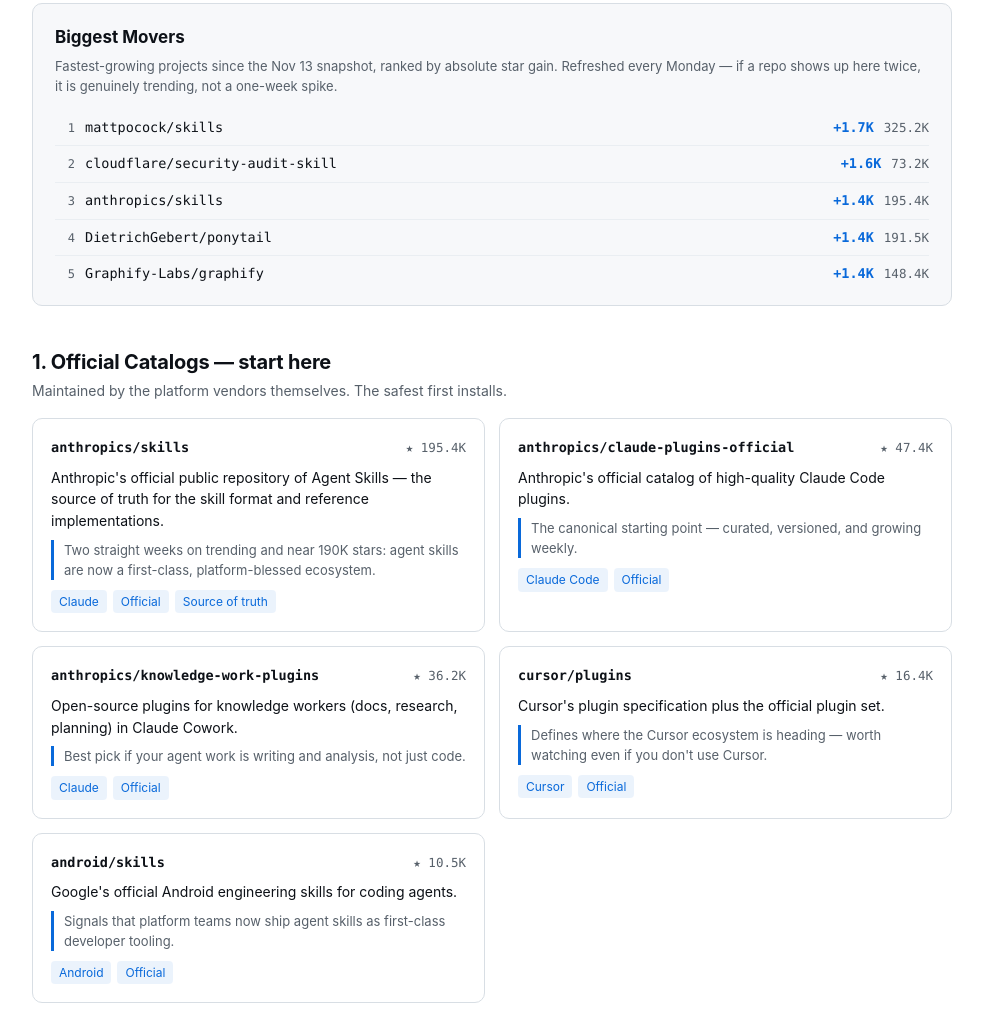
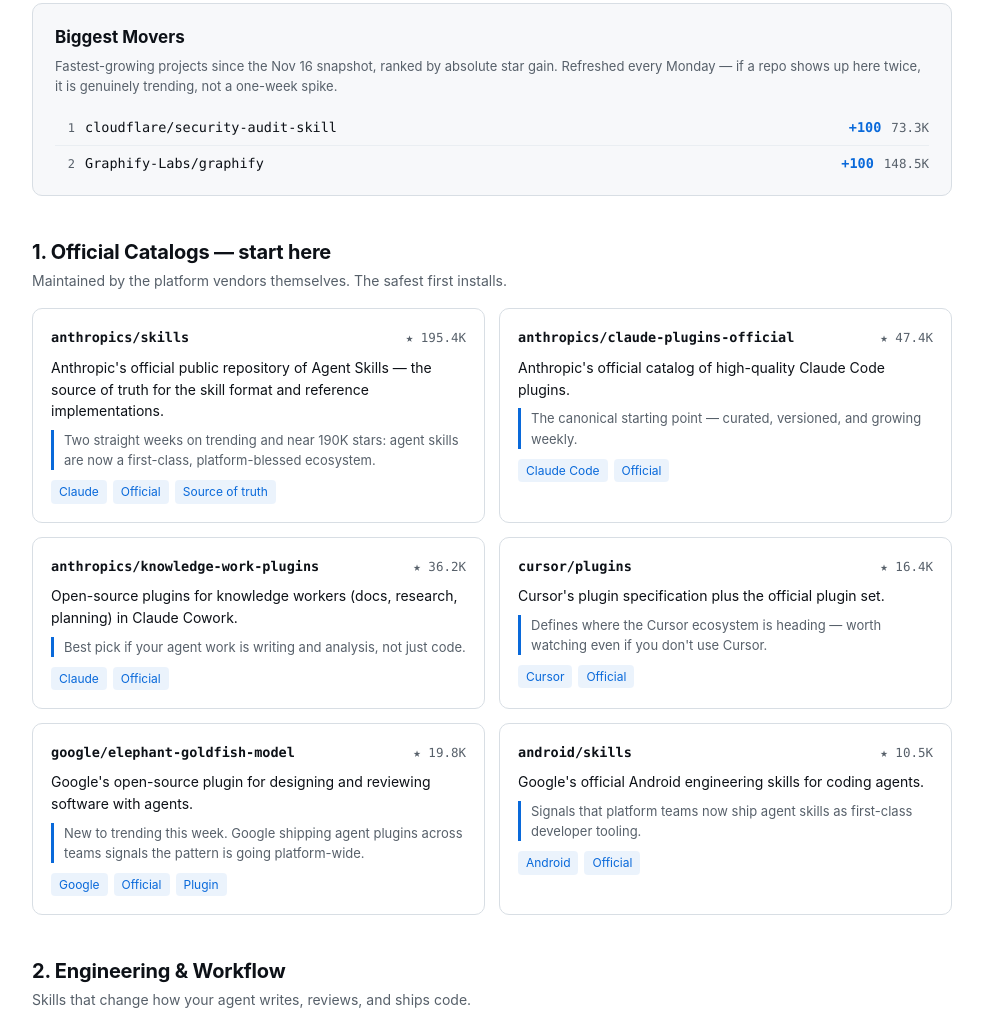
Before and after one commit to qwehkkk/ai-tools-en, a plain HTML site: page agent-skills.html in a window 1280 px wide. Shown: the part 236-1251 px from the top of the page, without its empty margins (148-1131 px from the left). Drawn offline with Linux system fonts and the light colour scheme.

Commit message:
周更 2026-11-16：新增 google/elephant-goldfish-model（19.8K，Google 官方 agent plugin），2 处星数修正（cloudflare 73.3K、Graphify 148.5K），STATUS.md 补记第 5 次周更

```diff
--- a/agent-skills.html
+++ b/agent-skills.html
@@ -11,7 +11,7 @@
   <meta property="og:type" content="website">
   <meta property="og:site_name" content="GetToolkit">
   <meta property="og:title" content="Best Agent Skills &amp; Plugins Directory (2026)">
-  <meta property="og:description" content="The 20 agent skills and plugins actually worth installing, categorized for Claude Code, Cursor, Codex and Gemini CLI.">
+  <meta property="og:description" content="The 21 agent skills and plugins actually worth installing, categorized for Claude Code, Cursor, Codex and Gemini CLI.">
   <meta property="og:url" content="https://getoolkit.com/agent-skills">
   <meta property="og:image" content="https://getoolkit.com/og-image.png">
   <meta property="og:image:width" content="1200">
@@ -214,37 +214,19 @@
 
   <section class="movers" aria-labelledby="movers-title">
     <h2 class="movers-title" id="movers-title">Biggest Movers</h2>
-    <p class="movers-desc">Fastest-growing projects since the Nov 13 snapshot, ranked by absolute star gain. Refreshed every Monday &mdash; if a repo shows up here twice, it is genuinely trending, not a one-week spike.</p>
+    <p class="movers-desc">Fastest-growing projects since the Nov 16 snapshot, ranked by absolute star gain. Refreshed every Monday &mdash; if a repo shows up here twice, it is genuinely trending, not a one-week spike.</p>
     <ol class="movers-list">
       <li class="mover">
         <span class="mover-rank">1</span>
-        <a class="mover-repo" href="https://github.com/mattpocock/skills">mattpocock/skills</a>
-        <span class="mover-gain">+1.7K</span>
-        <span class="mover-total">325.2K</span>
+        <a class="mover-repo" href="https://github.com/cloudflare/security-audit-skill">cloudflare/security-audit-skill</a>
+        <span class="mover-gain">+100</span>
+        <span class="mover-total">73.3K</span>
       </li>
       <li class="mover">
         <span class="mover-rank">2</span>
-        <a class="mover-repo" href="https://github.com/cloudflare/security-audit-skill">cloudflare/security-audit-skill</a>
-        <span class="mover-gain">+1.6K</span>
-        <span class="mover-total">73.2K</span>
-      </li>
-      <li class="mover">
-        <span class="mover-rank">3</span>
-        <a class="mover-repo" href="https://github.com/anthropics/skills">anthropics/skills</a>
-        <span class="mover-gain">+1.4K</span>
-        <span class="mover-total">195.4K</span>
-      </li>
-      <li class="mover">
-        <span class="mover-rank">4</span>
-        <a class="mover-repo" href="https://github.com/DietrichGebert/ponytail">DietrichGebert/ponytail</a>
-        <span class="mover-gain">+1.4K</span>
-        <span class="mover-total">191.5K</span>
-      </li>
-      <li class="mover">
-        <span class="mover-rank">5</span>
         <a class="mover-repo" href="https://github.com/Graphify-Labs/graphify">Graphify-Labs/graphify</a>
-        <span class="mover-gain">+1.4K</span>
-        <span class="mover-total">148.4K</span>
+        <span class="mover-gain">+100</span>
+        <span class="mover-total">148.5K</span>
       </li>
     </ol>
   </section>
@@ -275,6 +257,12 @@
       <div class="skill-desc">Cursor's plugin specification plus the official plugin set.</div>
       <div class="skill-verdict">Defines where the Cursor ecosystem is heading &mdash; worth watching even if you don't use Cursor.</div>
       <div class="skill-tags"><span class="skill-tag">Cursor</span><span class="skill-tag">Official</span></div>
+    </div>
+    <div class="skill-card">
+      <div class="skill-head"><a href="https://github.com/google/elephant-goldfish-model">google/elephant-goldfish-model</a><span class="skill-stars">&#9733; 19.8K</span></div>
+      <div class="skill-desc">Google's open-source plugin for designing and reviewing software with agents.</div>
+      <div class="skill-verdict">New to trending this week. Google shipping agent plugins across teams signals the pattern is going platform-wide.</div>
+      <div class="skill-tags"><span class="skill-tag">Google</span><span class="skill-tag">Official</span><span class="skill-tag">Plugin</span></div>
     </div>
     <div class="skill-card">
       <div class="skill-head"><a href="https://github.com/android/skills">android/skills</a><span class="skill-stars">&#9733; 10.5K</span></div>
@@ -312,7 +300,7 @@
       <div class="skill-tags"><span class="skill-tag">CLAUDE.md</span><span class="skill-tag">Mindset</span></div>
     </div>
     <div class="skill-card">
-      <div class="skill-head"><a href="https://github.com/cloudflare/security-audit-skill">cloudflare/security-audit-skill</a><span class="skill-stars">&#9733; 73.2K</span></div>
+      <div class="skill-head"><a href="https://github.com/cloudflare/security-audit-skill">cloudflare/security-audit-skill</a><span class="skill-stars">&#9733; 73.3K</span></div>
       <div class="skill-desc">Multi-phase security audits producing independently verified, machine-readable findings.</div>
       <div class="skill-verdict">Vendor-backed and rigorous; the serious option for pre-release security passes.</div>
       <div class="skill-tags"><span class="skill-tag">Security</span><span class="skill-tag">Audit</span></div>
@@ -341,7 +329,7 @@
       <div class="skill-tags"><span class="skill-tag">UI</span><span class="skill-tag">Skills collection</span><span class="skill-tag">Frontend</span></div>
     </div>
     <div class="skill-card">
-      <div class="skill-head"><a href="https://github.com/Graphify-Labs/graphify">Graphify-Labs/graphify</a><span class="skill-stars">&#9733; 148.4K</span></div>
+      <div class="skill-head"><a href="https://github.com/Graphify-Labs/graphify">Graphify-Labs/graphify</a><span class="skill-stars">&#9733; 148.5K</span></div>
       <div class="skill-desc">Turns codebases, docs, SQL schemas and PDFs into a queryable knowledge graph &mdash; local AST parsing, no vector store.</div>
       <div class="skill-verdict">A different bet on codebase context: deterministic graph instead of embeddings. Works with Claude Code, Cursor, Codex and Gemini CLI.</div>
       <div class="skill-tags"><span class="skill-tag">Codebase</span><span class="skill-tag">Knowledge graph</span></div>
```
Also changed, not shown: skills-data.json (+13 -2 lines), 2 other files.
